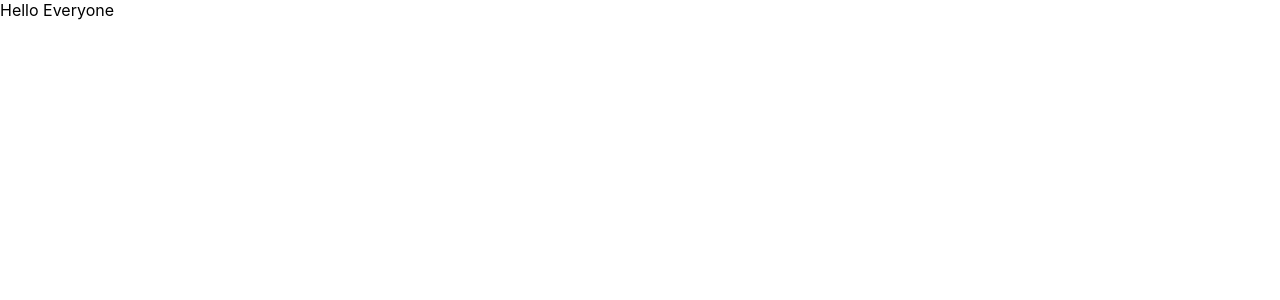
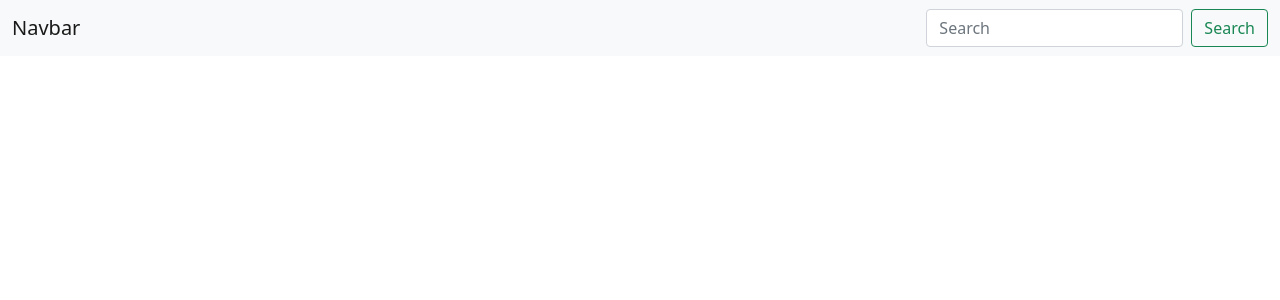
Before and after one commit to anuragyadav20062002/reactjs-login-page-assesment, a React (Create React App) app: page / in a window 1280 px wide. Shown: the top 300 px of the page. Built offline with nearby package versions, Linux system fonts and the light colour scheme.

Commit message:
installed booststrap and added navbar

```diff
--- a/package.json
+++ b/package.json
@@ -6,6 +6,7 @@
     "@testing-library/jest-dom": "^5.16.2",
     "@testing-library/react": "^12.1.2",
     "@testing-library/user-event": "^13.5.0",
+    "bootstrap": "^5.1.3",
     "react": "^17.0.2",
     "react-dom": "^17.0.2",
     "react-scripts": "5.0.0",
--- a/src/App.js
+++ b/src/App.js
@@ -1,9 +1,11 @@
 import React from "react"
+import "../node_modules/bootstrap/dist/css/bootstrap.min.css"
+import Navbar from "./Components/Navbar"
 
 const App = () => {
   return (
     <>
-      <div>Hello Everyone</div>
+      <Navbar />
     </>
   )
 }
--- /dev/null
+++ b/src/Components/Navbar.jsx
@@ -0,0 +1,27 @@
+/* eslint-disable jsx-a11y/anchor-is-valid */
+import React from "react"
+
+const Navbar = () => {
+  return (
+    <div>
+      <nav className="navbar navbar-light bg-light">
+        <div className="container-fluid">
+          <a className="navbar-brand">Navbar</a>
+          <form className="d-flex">
+            <input
+              className="form-control me-2"
+              type="search"
+              placeholder="Search"
+              aria-label="Search"
+            />
+            <button className="btn btn-outline-success" type="submit">
+              Search
+            </button>
+          </form>
+        </div>
+      </nav>
+    </div>
+  )
+}
+
+export default Navbar
```
Also changed, not shown: 1 other file (tests, documents, lock files or other folders).
